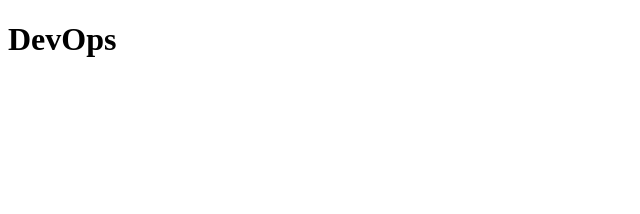
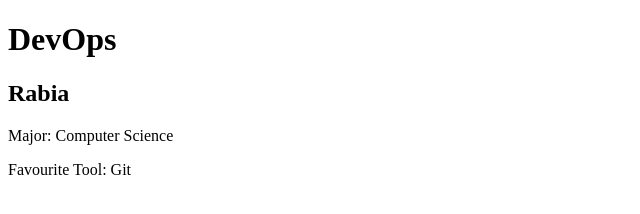
Before and after one commit to mianrabia/student-profiles, a plain HTML site: page index.html in a window 1280 px wide. Shown: the whole page, without its empty margins (0-640 px from the left). Drawn offline with Linux system fonts and the light colour scheme.

Commit message:
Add student 1 profile

```diff
--- a/index.html
+++ b/index.html
@@ -5,5 +5,10 @@
 </head>
 <body>
 <h1>DevOps</h1>
+<section id="studentA">
+<h2>Rabia</h2>
+<p>Major: Computer Science</p>
+<p>Favourite Tool: Git</p>
+</section>
 </body>
 </html>
```
